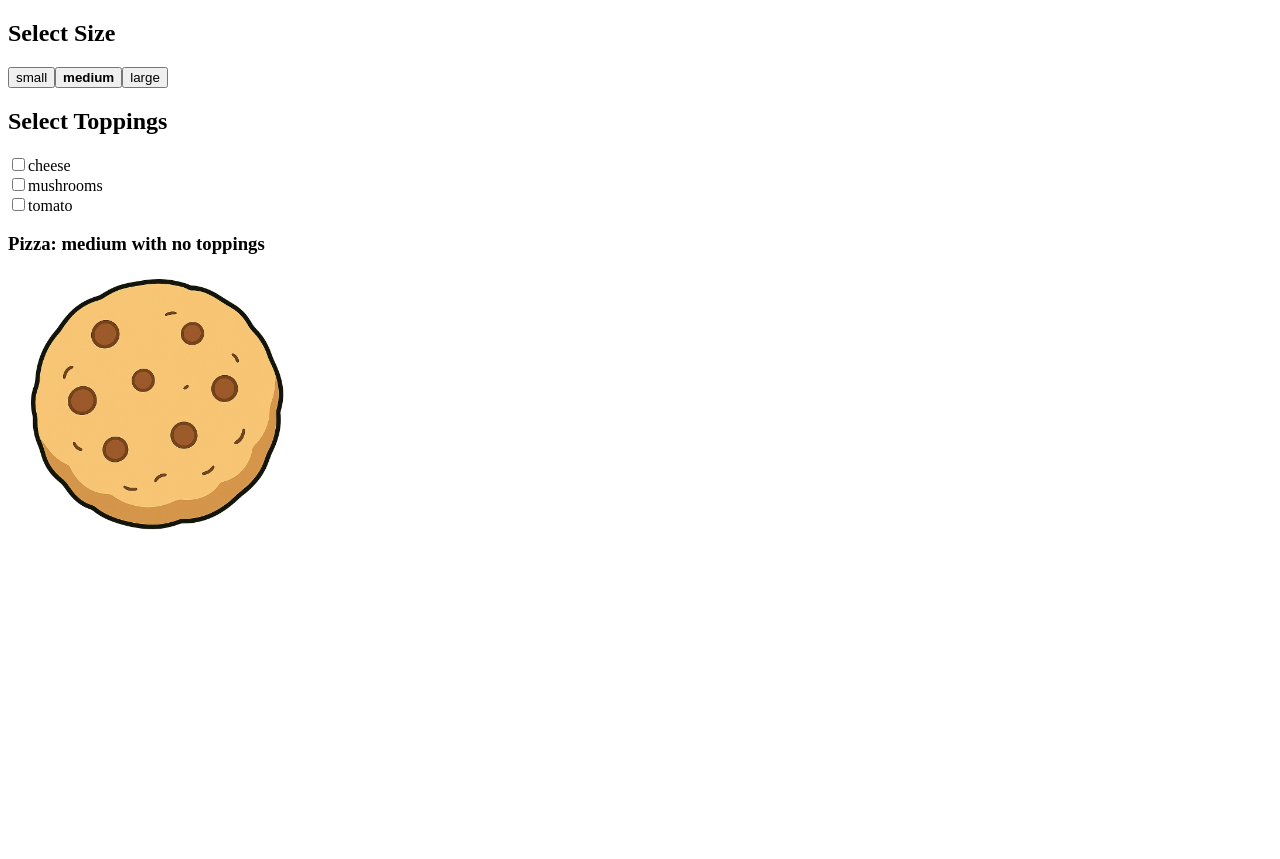
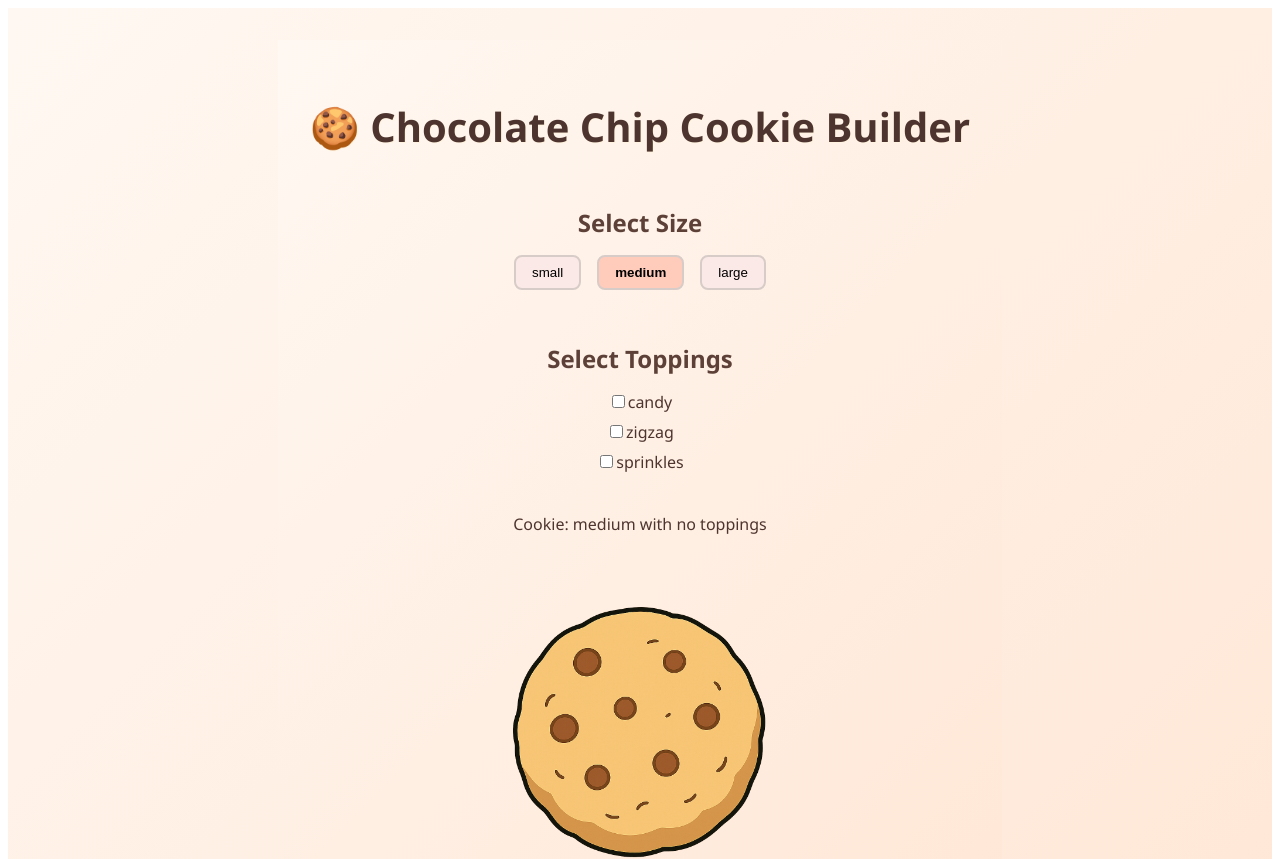
Before and after one commit to marcelas5/cookie_builder, a React (Vite) app: page / in a window 1280 px wide. Shown: the top 859 px of the page. Before the commit the page ends 800 px from the top, so only its background shows below. Built offline with nearby package versions, Linux system fonts and the light colour scheme.

Commit message:
commiting changes

```diff
--- a/index.html
+++ b/index.html
@@ -2,7 +2,7 @@
 <html lang="en">
   <head>
     <meta charset="UTF-8" />
-    <link rel="icon" type="image/svg+xml" href="/vite.svg" />
+    <link rel="stylesheet" href="/src/index.css" />
     <meta name="viewport" content="width=device-width, initial-scale=1.0" />
     <title>cookiester</title>
   </head>
--- a/src/App.tsx
+++ b/src/App.tsx
@@ -12,7 +12,7 @@ import zigzagImage from "./assets/zigzag.png";
 
 
 // Define context type
-type PizzaContextType = {
+type CookieContextType = {
     size: string
     setSize: (size: string) => void
     toppings: string[]
@@ -42,34 +42,34 @@ type Position = {
 
 const POSITION_PRESETS = {
     center: { top: '50%', left: '50%', transform: 'translate(-50%, -50%)' },
-    mushroomCenter: {
+    zigzagCenter: {
         top: '50%',
         left: '40%',
         transform: 'translate(-50%, -50%)',
     },
     topLeft: { top: '25%', left: '15%' },
     topRight: { top: '25%', right: '20%' },
-    cheeseTopLeft: { top: '35%', left: '17%' },
-    cheeseTopRight: { top: '10%', right: '35%' },
+    candyTopLeft: { top: '35%', left: '17%' },
+    candyTopRight: { top: '10%', right: '35%' },
     bottomLeft: { bottom: '15%', left: '20%' },
     bottomRight: { bottom: '20%', right: '20%' },
-    mushroomBottomLeft: { bottom: '30%', left: '25%' },
-    mushroomBottomRight: { bottom: '30%', right: '25%' },
+    zigzagBottomLeft: { bottom: '30%', left: '25%' },
+    zigzagBottomRight: { bottom: '30%', right: '25%' },
     midLeft: { top: '40%', left: '25%', transform: 'translateY(-50%)' },
     midRight: { top: '40%', right: '30%', transform: 'translateY(-50%)' },
     topCenter: { top: '10%', left: '35%', transform: 'translateX(-50%)' },
-    mushroomTopCenter: { top: '22%', left: '50%', transform: 'translateX(-50%)' },
+    zigzagTopCenter: { top: '22%', left: '50%', transform: 'translateX(-50%)' },
     bottomCenter: { bottom: '10%', left: '50%', transform: 'translateX(-50%)' },
 } satisfies Record<string, Position & { transform?: string }>
 
 // Create context with correct type (use null + type guard for safety)
-const PizzaContext = createContext<PizzaContextType | null>(null)
+const CookieContext = createContext<CookieContextType | null>(null)
 
 // 🛠️ Hook to safely use context
-const usePizza = () => {
-    const ctx = useContext(PizzaContext)
+const useCookie = () => {
+    const ctx = useContext(CookieContext)
     if (!ctx)
-        throw new Error('Pizza components must be used inside <PizzaBuilder>')
+        throw new Error('Cookie components must be used inside <CookieBuilder>')
     return ctx
 }
 
@@ -85,12 +85,12 @@ function CookieBuilder ({ children }: { children: ReactNode }) {
                 : [...prev, toppin],
         )
 
-    const value: PizzaContextType = { size, setSize, toppings, toggleTopping }
+    const value: CookieContextType = { size, setSize, toppings, toggleTopping }
 
     return (
-        <PizzaContext.Provider value={value}>
-            <div className="pizza-builder">{children}</div>
-        </PizzaContext.Provider>
+        <CookieContext.Provider value={value}>
+            <div className='cookie-builder-wrapper'>{children}</div>
+        </CookieContext.Provider>
     )
 }
 
@@ -100,21 +100,21 @@ CookieBuilder.SizeSelector = function SizeSelector({
 }: {
     options: string[]
 }) {
-    const { size, setSize } = usePizza()
+    const { size, setSize } = useCookie()
     return (
-        <div>
+      <div className="cookie-section">
         <h2>Select Size</h2>
         {options.map((option) => (
           <button
             key={option}
             onClick={() => setSize(option)}
-                    style={{ fontWeight: option === size ? 'bold' : 'normal' }}
+            className={`size-button ${option === size ? "selected" : ""}`}
           >
             {option}
           </button>
         ))}
       </div>
-    )
+    );
 }
 
 // Compound component: ToppingSelector
@@ -123,12 +123,12 @@ CookieBuilder.ToppingSelector = function ToppingSelector({
 }: {
     options: string[]
 }) {
-    const { toppings, toggleTopping } = usePizza()
+    const { toppings, toggleTopping } = useCookie()
     return (
-        <div>
+        <div className='cookie-section'>
             <h2>Select Toppings</h2>
             {options.map((option) => (
-                <label key={option} style={{ display: 'block' }}>
+                <label key={option} className="topping-option">
                     <input
                         type="checkbox"
                         checked={toppings.includes(option)}
@@ -143,7 +143,7 @@ CookieBuilder.ToppingSelector = function ToppingSelector({
 
 // Compound component: Preview
 CookieBuilder.Preview = function Preview() {
-    const { size, toppings } = usePizza()
+    const { size, toppings } = useCookie()
     const isSmall = size === 'small'
     const isLarge = size === 'large'
     const isMedium = size === 'medium'
@@ -160,22 +160,22 @@ CookieBuilder.Preview = function Preview() {
         }
     }
 
-    const renderPizza = () => {
-        const getPizzaSize = () => {
+    const renderCookie = () => {
+        const getCookieSize = () => {
             if (isSmall) return { width: 200 };
             if (isMedium) return { width: 300 };
             if (isLarge) return { width: 400, marginLeft: -17 };
             return null;
         };
 
-        const sizeStyle = getPizzaSize();
+        const sizeStyle = getCookieSize();
 
         if (!sizeStyle) return null;
 
         return (
             <img
                 src={cookieImg}
-                alt="Pizza"
+                alt="Cookie"
                 style={sizeStyle}
             />
         );
@@ -183,30 +183,30 @@ CookieBuilder.Preview = function Preview() {
 
     const TOPPING_CONFIGS: ToppingConfig[] = [
       {
-        name: "cheese",
+        name: "candy",
         image: candyImage,
         positions: [
-          POSITION_PRESETS.cheeseTopLeft,
-          POSITION_PRESETS.cheeseTopRight,
+          POSITION_PRESETS.candyTopLeft,
+          POSITION_PRESETS.candyTopRight,
           POSITION_PRESETS.bottomCenter,
         ],
         style: { width: 70 },
       },
       {
-        name: "mushrooms",
+        name: "zigzag",
         image: zigzagImage,
         positions: [
-          POSITION_PRESETS.mushroomTopCenter,
+          POSITION_PRESETS.zigzagTopCenter,
           POSITION_PRESETS.midLeft,
           POSITION_PRESETS.midRight,
-          POSITION_PRESETS.mushroomBottomLeft,
-          POSITION_PRESETS.mushroomBottomRight,
-          POSITION_PRESETS.mushroomCenter,
+          POSITION_PRESETS.zigzagBottomLeft,
+          POSITION_PRESETS.zigzagBottomRight,
+          POSITION_PRESETS.zigzagCenter,
         ],
         style: { width: 62, borderRadius: 11 },
       },
       {
-        name: "tomato",
+        name: "sprinkles",
         image: sprinklesImage,
         positions: [
           POSITION_PRESETS.center,
@@ -250,15 +250,15 @@ CookieBuilder.Preview = function Preview() {
     }
 
     return (
-        <h3>
-            Pizza: {size} with {toppings.length ? toppings.join(', ') : 'no toppings'}
-            <div style={{ position: 'relative', width: renderWidth() }}>
-                <div>
-                    {renderPizza()}
+      <>
+        <div className="cookie-preview-info">
+          Cookie: {size} with {toppings.length ? toppings.join(', ') : 'no toppings'}
+        </div>
+          <div className="cookie-preview-container" style={{ width: renderWidth() }}>
+            {renderCookie()}
             {renderToppings()}
           </div>
-            </div>
-        </h3>
+      </>
     )
 }
 
--- a/src/index.css
+++ b/src/index.css
@@ -0,0 +1,76 @@
+/* Global styles */
+
+
+.cookie-builder-wrapper {
+  font-family: 'Segoe UI', Tahoma, Geneva, Verdana, sans-serif;
+  background: linear-gradient(135deg, #fff8f2, #ffe7d6);
+  min-height: 100vh;
+  padding: 2rem;
+  color: #4e342e;
+  display: flex;
+  flex-direction: column;
+  align-items: center;
+}
+.cookie-builder-headline {
+  font-size: 2.5rem;
+  font-weight: bold;
+  color: #4e342e;
+  margin-bottom: 2rem;
+  text-align: center;
+  text-shadow: 1px 1px #fff3e0;
+}
+
+/* Section blocks */
+.cookie-section {
+  margin-bottom: 2rem;
+  text-align: center;
+}
+
+.cookie-section h2 {
+  margin-bottom: 1rem;
+  font-size: 1.5rem;
+  color: #5d4037;
+}
+
+/* Size selector */
+.size-button {
+  margin: 0 0.5rem;
+  padding: 0.5rem 1rem;
+  border: 2px solid #d7ccc8;
+  background-color: #fbe9e7;
+  border-radius: 8px;
+  cursor: pointer;
+  font-weight: 500;
+  transition: all 0.2s ease-in-out;
+}
+
+.size-button:hover {
+  background-color: #ffe0b2;
+}
+
+.size-button.selected {
+  background-color: #ffccbc;
+  font-weight: bold;
+}
+
+/* Topping selector */
+.topping-option {
+  display: block;
+  margin-bottom: 0.5rem;
+}
+
+/* Preview */
+.cookie-preview-container {
+  position: relative;
+  margin-top: 2rem;
+}
+
+.cookie-preview-info {
+  font-weight: 500;
+  margin-bottom: 1rem;
+}
+
+/* Toppings positioning */
+.topping-layer {
+  position: absolute;
+}
--- a/src/main.tsx
+++ b/src/main.tsx
@@ -8,8 +8,11 @@ createRoot(document.getElementById("root")!).render(
   <StrictMode>
     <App>
       <CookieBuilder>
+        <h1 className="cookie-builder-headline">
+          🍪 Chocolate Chip Cookie Builder
+        </h1>
         <CookieBuilder.SizeSelector options={["small", "medium", "large"]} />
-        <CookieBuilder.ToppingSelector options={["cheese", "mushrooms", "tomato"]} />
+        <CookieBuilder.ToppingSelector options={["candy", "zigzag", "sprinkles"]} />
         <CookieBuilder.Preview />
       </CookieBuilder>
     </App>
```
Also changed, not shown: src/assets/zigzag.png. Lines whose indentation alone changed are shown as unchanged.
